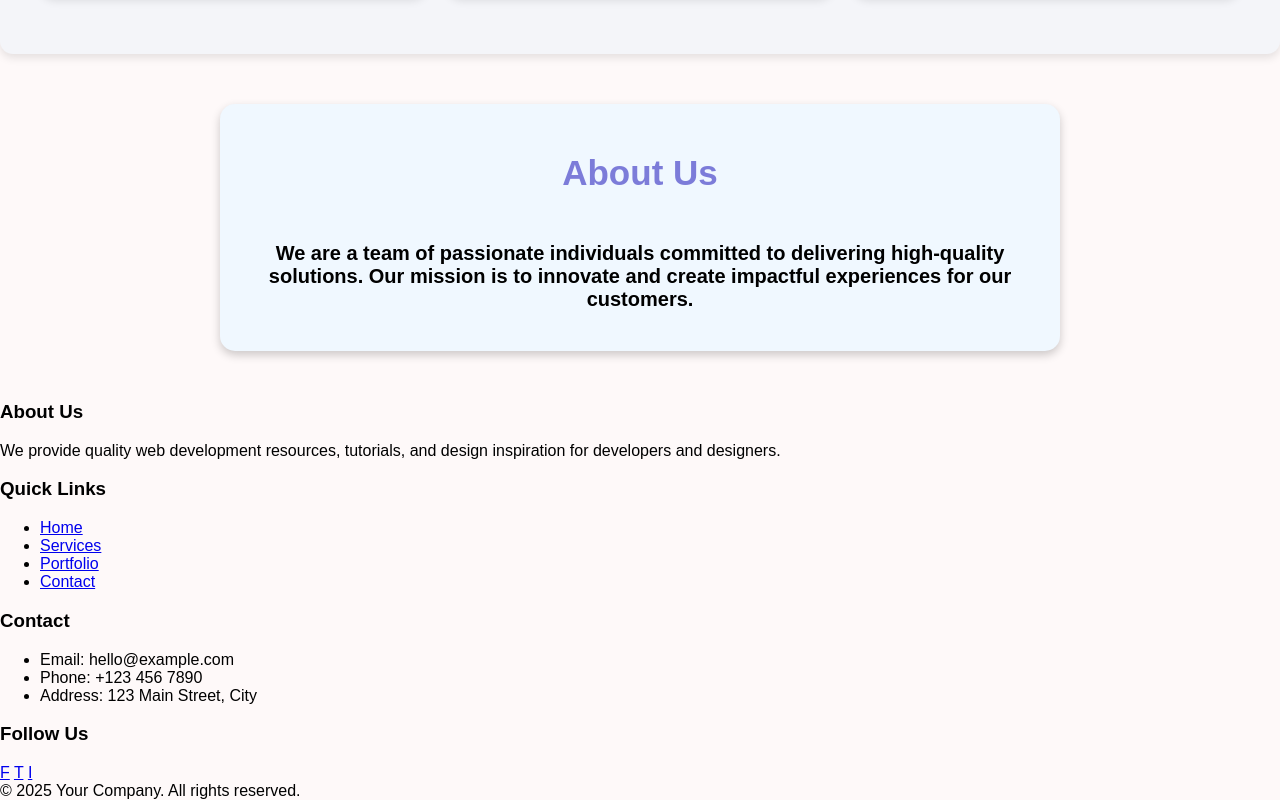
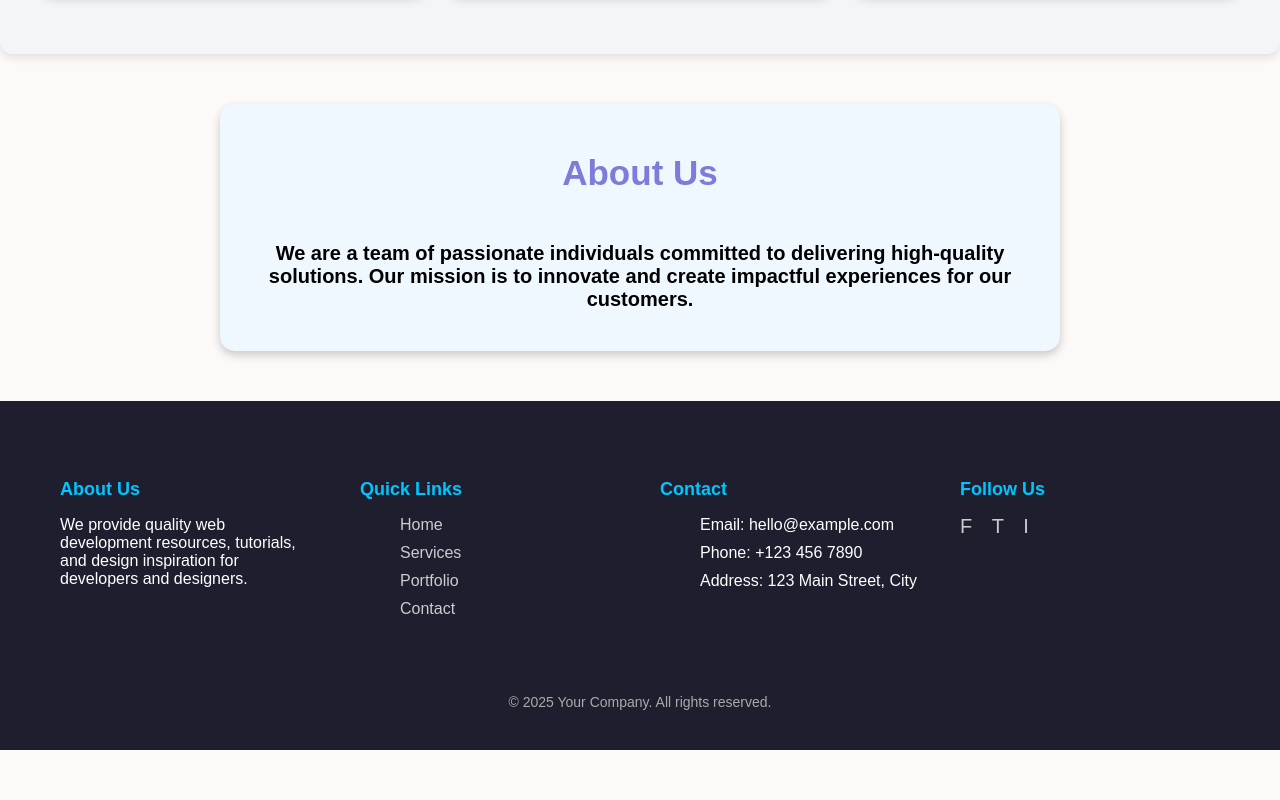
Before and after one commit to webawais/webdev, a plain HTML site: page index.html in a window 1280 px wide. Shown: the part 1413-2213 px from the top of the page. After the commit the page ends 2163 px from the top, so only its background shows below. Drawn offline with Linux system fonts and the light colour scheme.

Commit message:
Update style.css

```diff
--- a/style.css
+++ b/style.css
@@ -201,3 +201,67 @@ p.intro-text {
     transform: translateY(-5px);
 
 }
+
+
+
+footer {
+    background: #1e1e2f;
+    color: #fff;
+    padding: 40px 20px;
+  }
+
+  .footer-container {
+    display: flex;
+    flex-wrap: wrap;
+    justify-content: space-between;
+    max-width: 1200px;
+    margin: auto;
+  }
+
+  .footer-column {
+    flex: 1 1 200px;
+    margin: 20px;
+  }
+
+  .footer-column h3 {
+    margin-bottom: 15px;
+    font-size: 18px;
+    color: #00c6ff;
+  }
+
+  .footer-column ul {
+    list-style: none;
+  }
+
+  .footer-column ul li {
+    margin-bottom: 10px;
+  }
+
+  .footer-column ul li a {
+    color: #ccc;
+    text-decoration: none;
+    transition: color 0.3s ease;
+  }
+
+  .footer-column ul li a:hover {
+    color: #fff;
+  }
+
+  .footer-socials a {
+    margin-right: 15px;
+    color: #ccc;
+    text-decoration: none;
+    font-size: 20px;
+    transition: color 0.3s ease;
+  }
+
+  .footer-socials a:hover {
+    color: #00c6ff;
+  }
+
+  .footer-bottom {
+    text-align: center;
+    margin-top: 40px;
+    font-size: 14px;
+    color: #aaa;
+  }
```
